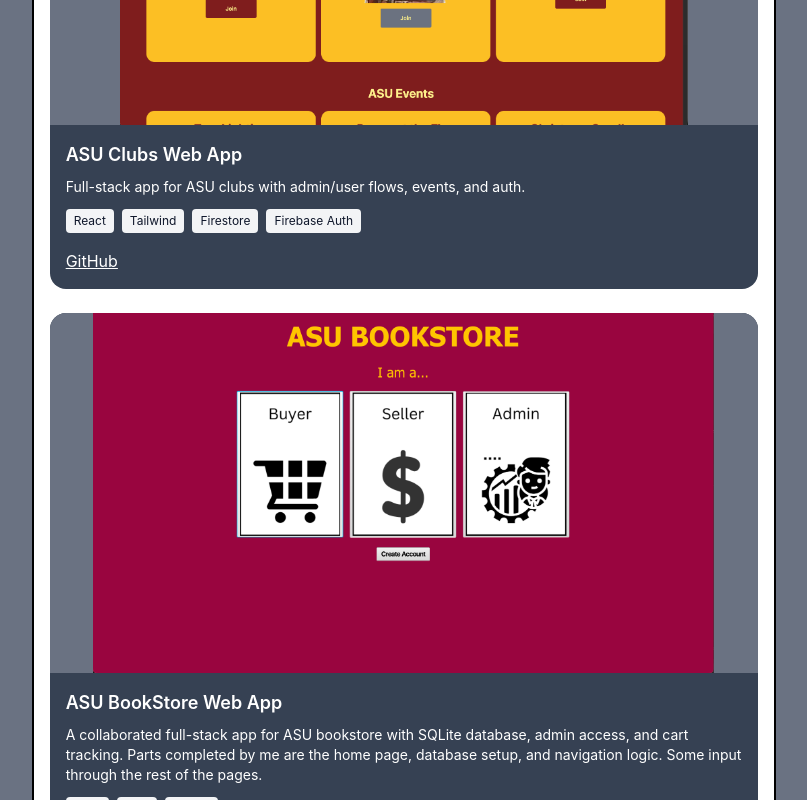
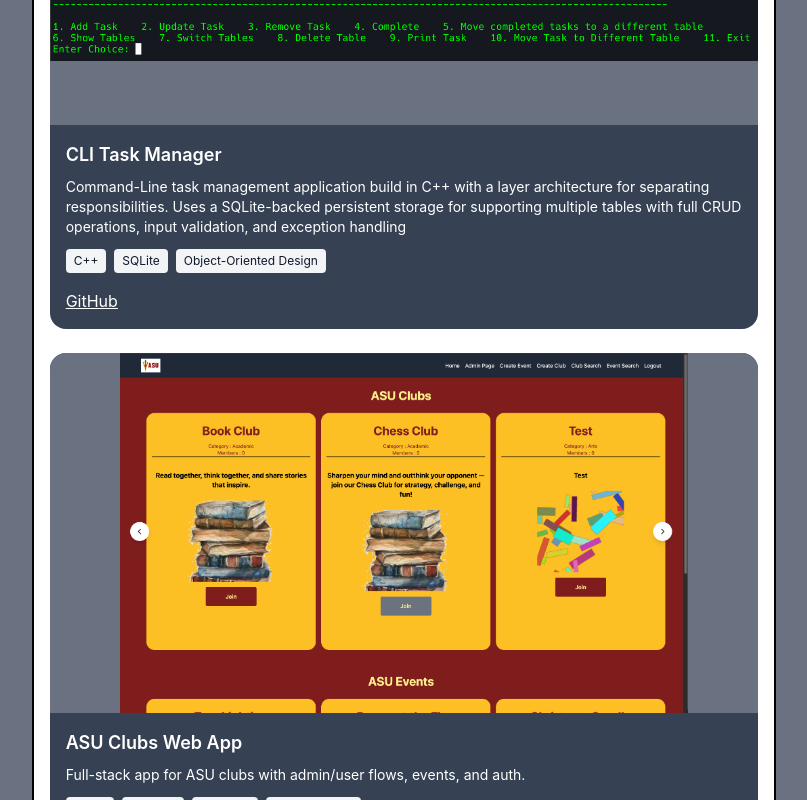
Before and after one commit to Forman37/resume, a Next.js app: page / in a window 1280 px wide. Shown: the part 2100-2900 px from the top of the page, without its empty margins (85-892 px from the left). Built offline with nearby package versions, Linux system fonts and the light colour scheme.

Commit message:
Added CLI TaskManager to projects

```diff
--- a/src/data/projects.js
+++ b/src/data/projects.js
@@ -1,4 +1,5 @@
 // src/data/projects.js
+import TaskManagerImg from "@/assets/images/projects/task-manager.png";
 import AsuClubsImg from "@/assets/images/projects/asu-clubs.png";
 import PaycheckerImg from "@/assets/images/projects/paychecker-screens-1.png";
 import AsuBookStoreImg from "@/assets/images/projects/asu-bookstore.png";
@@ -23,6 +24,16 @@
         image: ExpressExplain,
     },
     {
+        id: "clitaskmanager",
+        title: "CLI Task Manager",
+        short:
+            "Command-Line task management application build in C++ with a layer architecture for separating responsibilities. " +
+            "Uses a SQLite-backed persistent storage for supporting multiple tables with full CRUD operations, input validation, and exception handling",
+        tech: ["C++", "SQLite", "Object-Oriented Design"],
+        image: TaskManagerImg,
+        github: "https://github.com/Forman37/CLITaskManager/tree/main",
+    },
+    {
         id: "asu-clubs",
         title: "ASU Clubs Web App",
         short: "Full-stack app for ASU clubs with admin/user flows, events, and auth.",
```
Also changed, not shown: src/assets/images/projects/paychecker-screens-1.png, src/assets/images/projects/task-manager.png (added).
